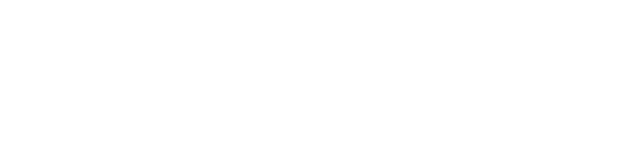
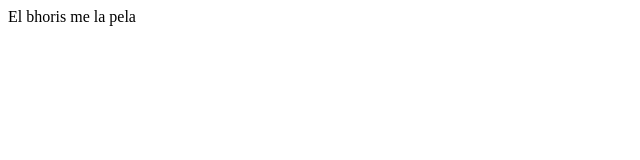
Before and after one commit to scriptnet/bd-io, a plain HTML site: page index.html in a window 1280 px wide. Shown: the whole page, without its empty margins (0-640 px from the left). Drawn offline with Linux system fonts and the light colour scheme.

Commit message:
first commit

```diff
--- a/index.html
+++ b/index.html
@@ -5,6 +5,6 @@
     <title>test 1</title>
   </head>
   <body>
-
+    El bhoris me la pela
   </body>
 </html>
```
